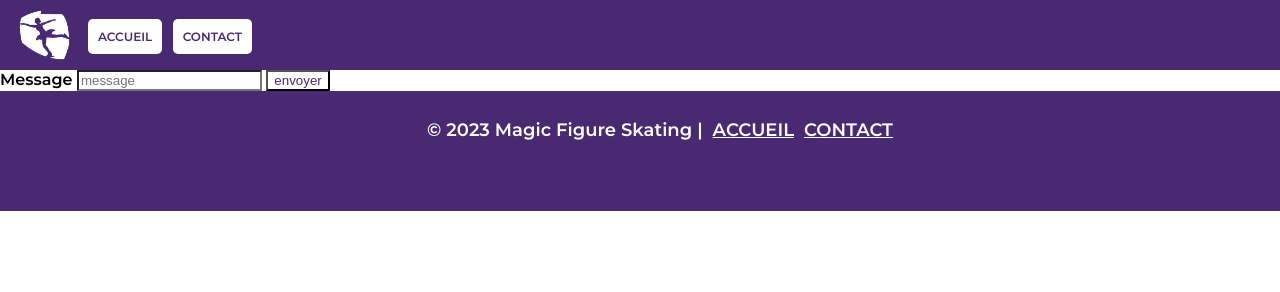
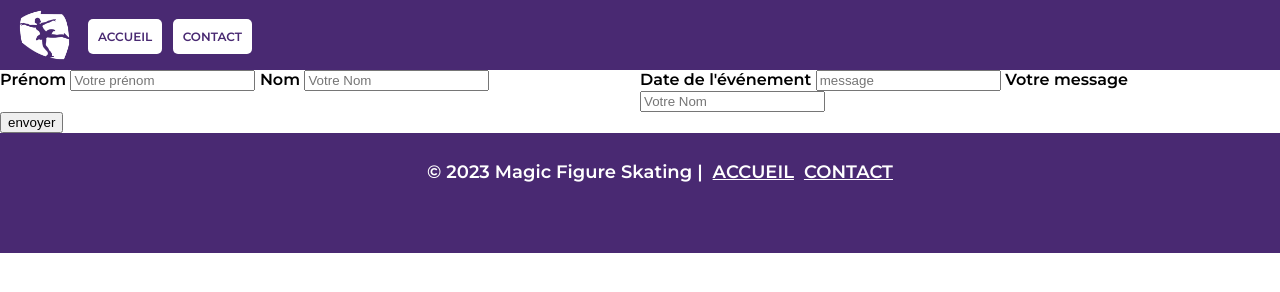
Before and after one commit to raisimen/site_test_figureskating, a plain HTML site: page formulaire.html in a window 1280 px wide. Drawn offline with Linux system fonts and the light colour scheme.

Commit message:
newchanges

```diff
--- a/formulaire.html
+++ b/formulaire.html
@@ -19,15 +19,31 @@
             <a href="contact.html" class="bouton">CONTACT</a>
         </nav>
     </header>
-<main>
-    <div id="formualire">
-    <form method="get" action="mail.php">
-        <label for="message">Message</label>
-        <input type="text" name="message" placeholder="message" id="message">
-        <input type="submit" value="envoyer">
-    </form>
-</div>
-</main>
+
+        <main class="mainformulaire">
+            <form method="get" action="mail.php"></form>
+            <div class="formulaire">
+                <label for="message">Prénom</label>
+                <input type="text" name="message" placeholder="Votre prénom" id="message">
+                <label for="message">Nom</label>
+                <input type="text" name="message" placeholder="Votre Nom" id="message">
+            </div>
+
+            <div class="formulaire">
+                <label for="message">Date de l'événement</label>
+                <input type="text" name="message" placeholder="message" id="message">
+                <label for="message">Votre message</label>
+                <input type="text" name="message" placeholder="Votre Nom" id="message">
+            </div>
+
+
+
+            <input type="submit" value="envoyer">
+
+            </div>
+        </form>
+        </main>
+
     <footer>
         <div class="footerstyle">
             <ul class="footerlinks">
--- a/style.css
+++ b/style.css
@@ -5,6 +5,7 @@ body {
     margin: 0px;
 
 }
+
 /* header*/
 .headerstyle {
     background-color: rgb(73, 41, 114);
@@ -101,26 +102,19 @@ body {
     top: -20px;
 
 }
-form {
-    display: inline-block;
-    column-width : 67px;
-    column-count : 2;
 
+.mainformulaire {
+    display: flex;
+    flex-wrap: wrap;
 }
 
-.label {
-    color: rgb(73, 41, 114);
+.formulaire {
+    flex-basis: 50%;
 }
 
-input {
-    color: rgb(73, 41, 114);
-    background-color: rgb(255, 255, 255);
-}
 
-input[type=submit]:hover {
-    color: rgb(255, 255, 255);
-    background-color: rgb(73, 41, 114);
-}
+
+
 
 
 /*footer*/
@@ -146,7 +140,8 @@ input[type=submit]:hover {
     margin-left: 10px;
 
 }
-a{
-    text-decoration:underline;
-    color:#ffffff;
-    }
+
+a {
+    text-decoration: underline;
+    color: #ffffff;
+}
```
